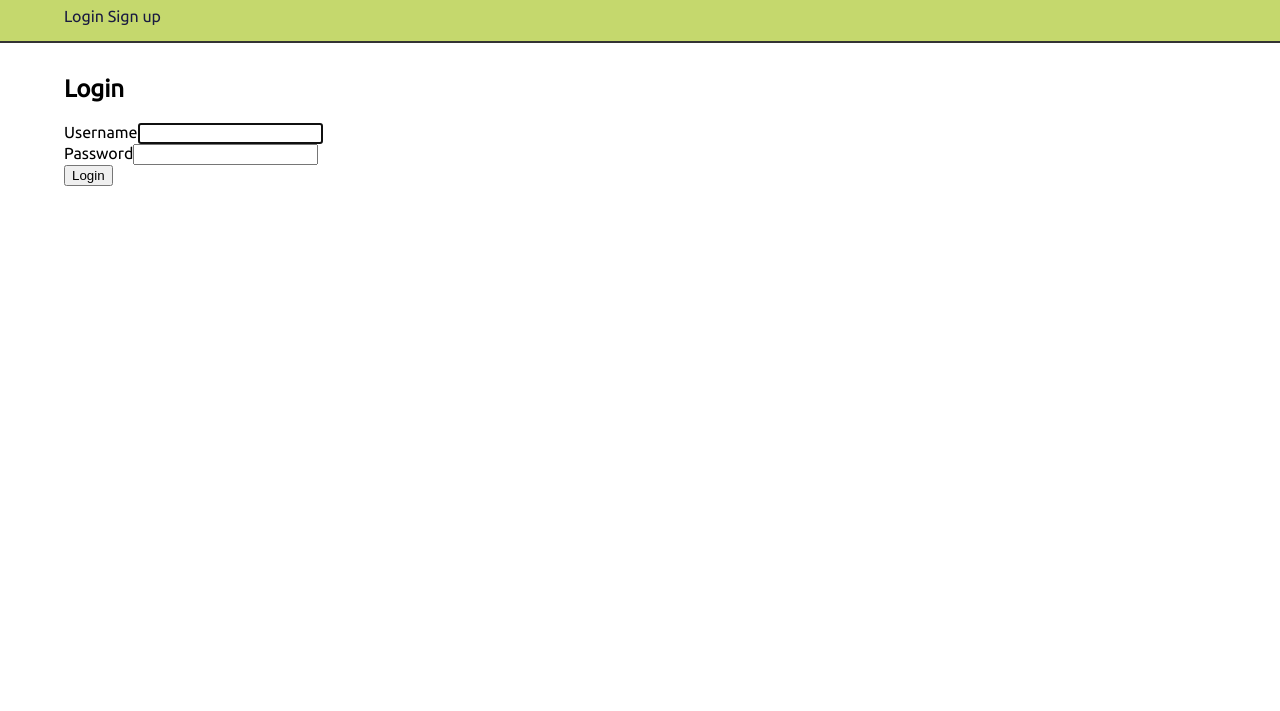
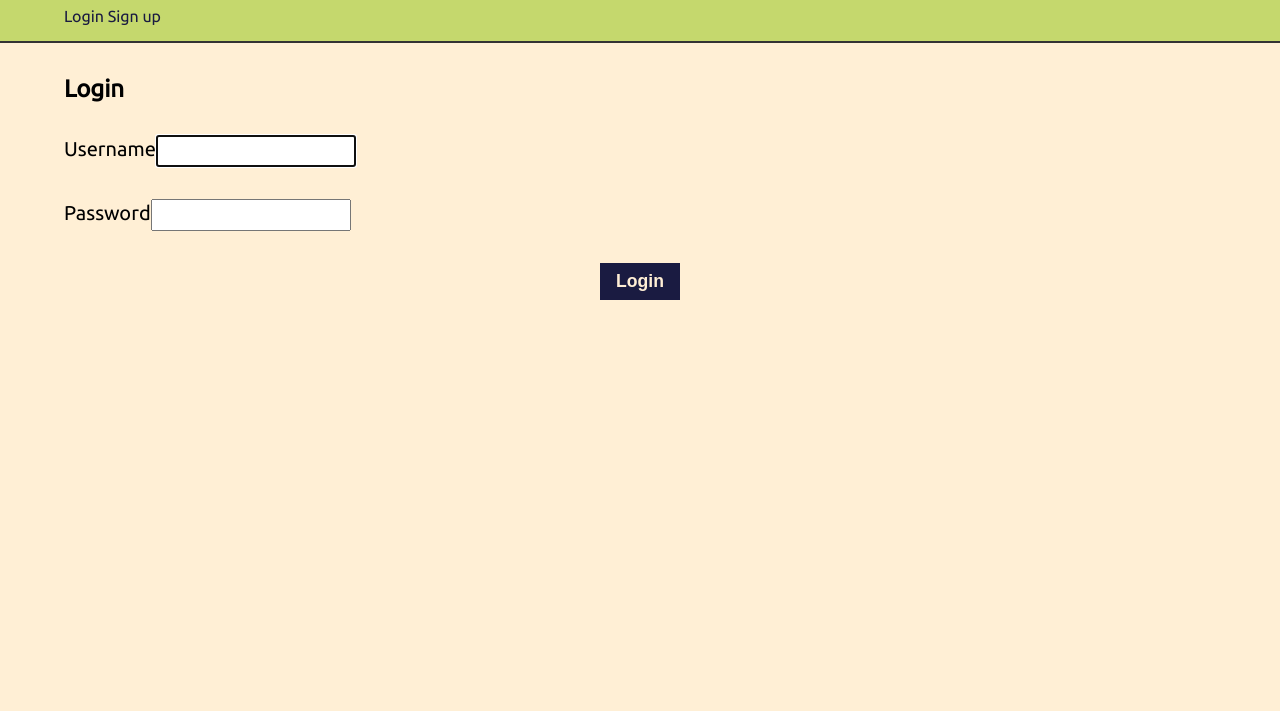
Before and after one commit to thinkful-ei-narwhal/spaced-repetition-client-andrew-nick, a React app: page /login in a window 1280 px wide. Shown: the part 89-800 px from the top of the page. Built offline with nearby package versions, Linux system fonts and the light colour scheme.

Commit message:
add css to login and register pages

```diff
--- a/src/components/Header/Header.js
+++ b/src/components/Header/Header.js
@@ -43,7 +43,7 @@ class Header extends Component {
       <header className="nav">
         <h1>
           <Link to='/'>
-            Spaced repetition
+            Spaced Repetition
           </Link>
         </h1>
         {TokenService.hasAuthToken()
--- a/src/components/LoginForm/LoginForm.js
+++ b/src/components/LoginForm/LoginForm.js
@@ -3,6 +3,7 @@ import { Input, Label } from '../Form/Form'
 import AuthApiService from '../../services/auth-api-service'
 import UserContext from '../../contexts/UserContext'
 import Button from '../Button/Button'
+import './LoginForm.css'
 
 class LoginForm extends Component {
   static defaultProps = {
@@ -50,29 +51,31 @@ class LoginForm extends Component {
         <div role='alert'>
           {error && <p>{error}</p>}
         </div>
-        <div>
-          <Label htmlFor='login-username-input'>
+        <div className="form-field-container">
+          <Label className="basic-label" htmlFor='login-username-input'>
             Username
           </Label>
           <Input
+            className="basic-input"
             ref={this.firstInput}
             id='login-username-input'
             name='username'
             required
           />
         </div>
-        <div>
-          <Label htmlFor='login-password-input'>
+        <div className="form-field-container">
+          <Label className="basic-label" htmlFor='login-password-input'>
             Password
           </Label>
           <Input
+            className="basic-input"
             id='login-password-input'
             name='password'
             type='password'
             required
           />
         </div>
-        <Button type='submit'>
+        <Button className="basic-btn" type='submit'>
           Login
         </Button>
       </form>
--- a/src/components/RegistrationForm/RegistrationForm.js
+++ b/src/components/RegistrationForm/RegistrationForm.js
@@ -46,7 +46,7 @@ class RegistrationForm extends Component {
         <div role='alert'>
           {error && <p>{error}</p>}
         </div>
-        <div>
+        <div className="form-field-container">
           <Label className="basic-label" htmlFor='registration-name-input'>
             Enter your name<Required />
           </Label>
@@ -58,7 +58,7 @@ class RegistrationForm extends Component {
             required
           />
         </div>
-        <div>
+        <div className="form-field-container">
           <Label className="basic-label" htmlFor='registration-username-input'>
             Choose a username<Required />
           </Label>
@@ -69,7 +69,7 @@ class RegistrationForm extends Component {
             required
           />
         </div>
-        <div>
+        <div className="form-field-container">
           <Label className="basic-label" htmlFor='registration-password-input'>
             Choose a password<Required />
           </Label>
--- a/src/index.css
+++ b/src/index.css
@@ -10,11 +10,12 @@ body {
   font-family: "Ubuntu", sans-serif;
   -webkit-font-smoothing: antialiased;
   -moz-osx-font-smoothing: grayscale;
+  background-color: var(--color-light);
 }
 
 :root {
   --font-size: calc(10px + 1vmin);
-  --color-light: #F1F7ED;
+  --color-light: papayawhip;
   --color-medium: #C5D86D;
   --color-dark: #1A1B41;
   --font-dark: #54494B;
@@ -70,3 +71,7 @@ a {
   font-weight: bolder;
   cursor: pointer;
 }
+
+.form-field-container {
+  margin: 2rem auto;
+}
--- a/src/routes/LoginRoute/LoginRoute.js
+++ b/src/routes/LoginRoute/LoginRoute.js
@@ -1,5 +1,6 @@
 import React, { Component } from 'react'
 import LoginForm from '../../components/LoginForm/LoginForm'
+import './LoginRoute.css'
 
 class LoginRoute extends Component {
   static defaultProps = {
```
Also changed, not shown: src/components/LoginForm/LoginForm.css (added), src/routes/LoginRoute/LoginRoute.css (added), 2 other files.
